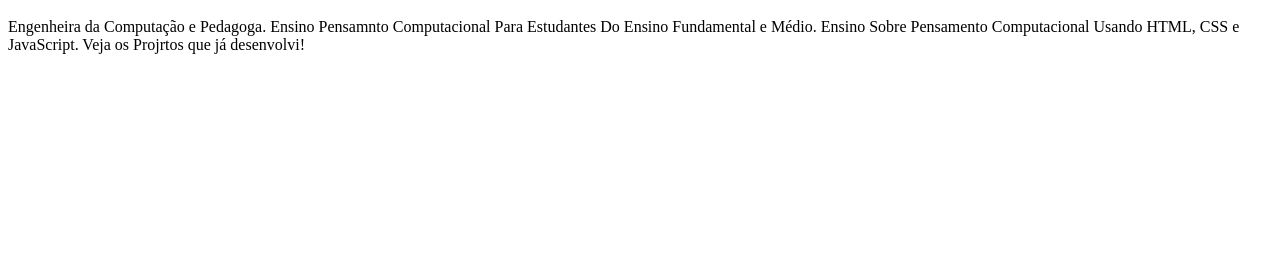
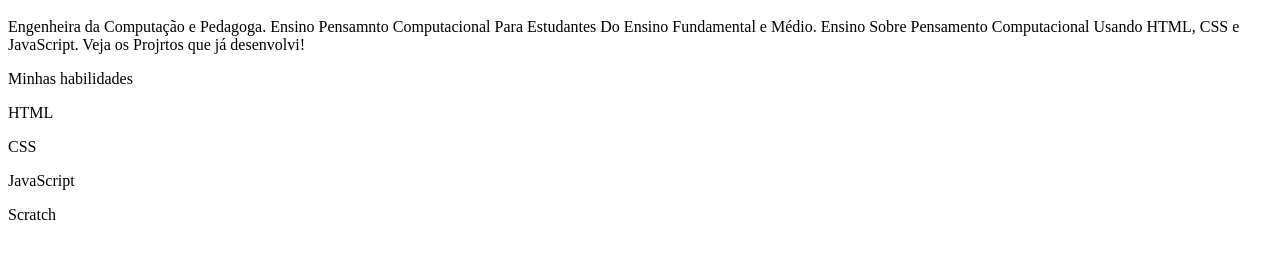
Before and after one commit to micafurao/portif-lio, a plain HTML site: page index.html in a window 1280 px wide. Shown: the part 378-636 px from the top of the page. Drawn offline with Linux system fonts and the light colour scheme.

Commit message:
Add files via upload

```diff
--- a/index.html
+++ b/index.html
@@ -8,6 +8,7 @@
     <link rel="stilesheet" herf="style.css">
 </head>
 <body>
+    <header clas=" container">
     <img src="img/avatar-perfil.png" alt="avatar da fenanda" srcset="">
     <p>eu sou fernanda</p>
     <h1>eu ensino progamação</h1>
@@ -18,5 +19,13 @@
         HTML, CSS e JavaScript.
         Veja os Projrtos que já desenvolvi!
  </p>
+ <P>Minhas habilidades</P>
+ <div>
+<p>HTML<p>
+<p>CSS</p>
+<P>JavaScript</P>
+<P>Scratch</P>
+ </div>
+</header>
 </body>
 </html>
```
